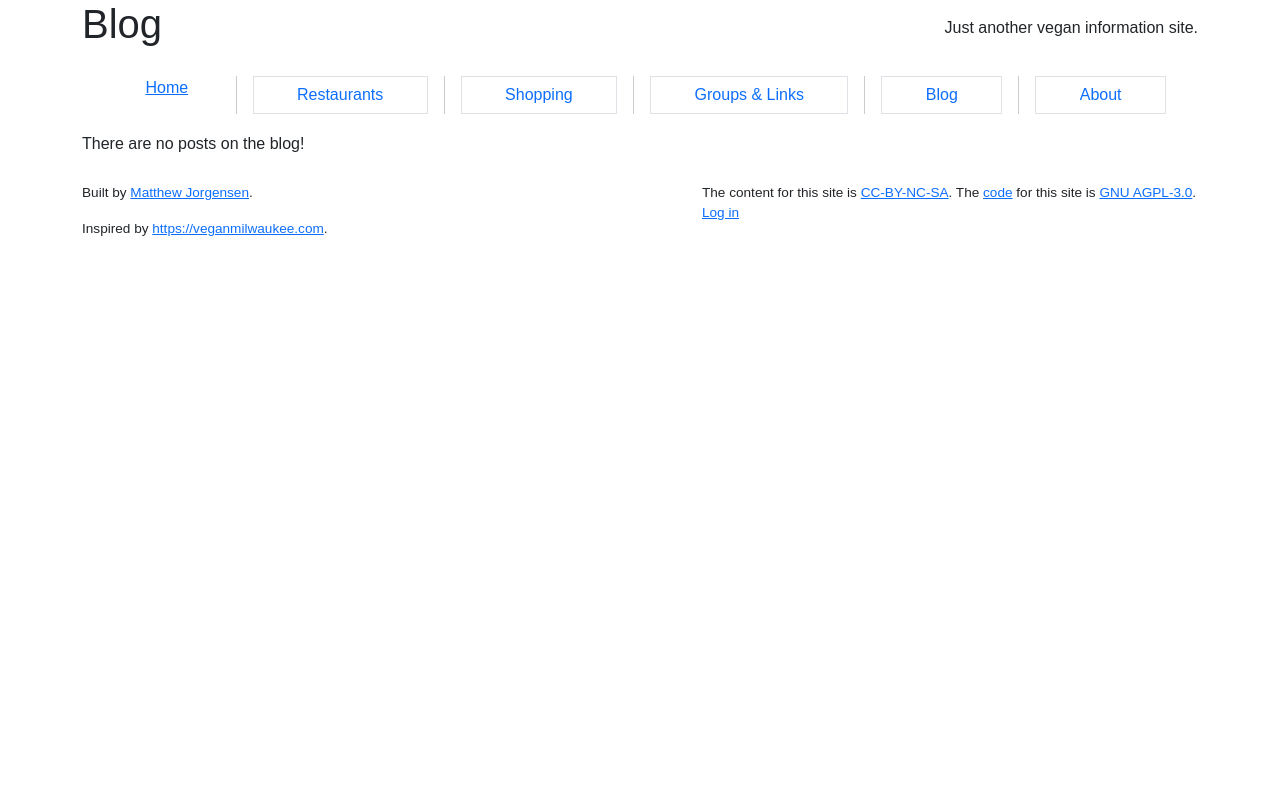
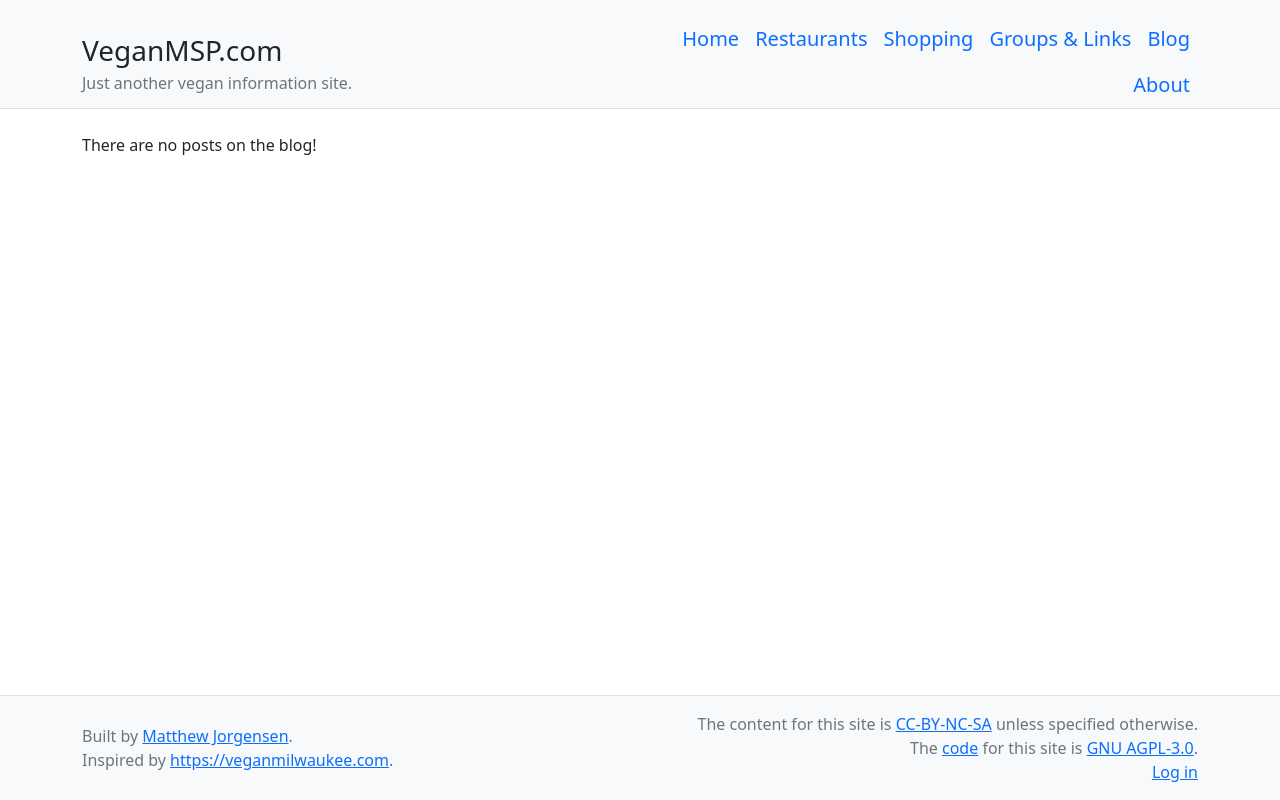
Before and after one commit to VeganMSP/veganmsp.com, a Django app: page /blog/ in a window 1280 px wide. Run offline with Django 3.2, Linux system fonts and the light colour scheme; data that the repository does not hold is empty; parts of the project's set-up code (start-up, migrations or seed data) failed here and were passed over; some libraries are stand-ins or nearby versions.

Commit message:
Update base.html and template includes

```diff
--- a/templates/base.html
+++ b/templates/base.html
@@ -7,54 +7,75 @@
 	<meta name="viewport" content="width=device-width, initial-scale=1" />
 
 	<link rel="stylesheet" href="{% static 'css/bootstrap.min.css' %}" />
-	<link rel="stylesheet" href="{% static 'css/style.css' %}" />
+	<!-- <link rel="stylesheet" href="{% static 'css/style.css' %}" /> -->
 	<title>{% block title %}VeganMSP.com{% endblock %}</title>
 </head>
 
-<body>
-	<div class="container">
-		<header>
-			<div class="header-col-1">
-				<h1 class="page-title">
-					{% block page_title %}
+<body class="d-flex flex-column vh-100">
+	<header class="flex-wrap align-items-center justify-content-center mb-4 border-bottom bg-light">
+		<div class="container mt-3">
+			<div class="row align-items-center">
+				<div class="col">
+					<div class="row">
+					<a class="d-flex align-items-center col-md-3 mb-2 mb-md-0 text-dark text-decoration-none" href="/">
+						<span class="fs-3">
 							VeganMSP.com
-					{% endblock %}
-				</h1>
+						</span>
+					</a>
 					</div>
-			<div class="tagline header-col-2"><span>
+					<div class="row">
+						<span class="text-muted">
 							Just another vegan information site.
-			</span></div>
+						</span>
+					</div>
+				</div>
+
+				<div class="col">
 					{% if user.is_authenticated %}
-			<div>
-				Welcome, {{user}} | <a href="{% url 'admin:index' %}">Admin</a> |
-				<a href="{% url 'logout' %}">Log out</a>
+					<div class="row">
+						<span class="text-end">
+							Welcome, {{user}} | <a href="{% url 'admin:index' %}">Admin</a> | <a href="{% url 'logout' %}">Log out</a>
+						</span>
 					</div>
 					{% endif %}
+
+					<div class="row">
+						<ul class="nav justify-content-end fs-5 col-12 col-md-auto mb-2 mb-md-0 w-100">
+							{% include 'includes/_nav.html' %}
+						</ul>
+					</div>
+				</div>
+			</div>
+		</div>
 	</header>
 
-		<nav>
-			{% include 'includes/_nav.html' %}
-		</nav>
-
+	<main class="flex-shrink-0">
+		<div class="container">
 			<div class="content">
 				{% block content %}{% endblock %}
 			</div>
+		</div>
+	</main>
 
-		<div class="footer">
-			<div class="footer-col-1">
+	<footer class="footer border-top mt-auto py-3 bg-light text-muted">
+		<div class="container">
+			<div class="row align-items-center">
+				<div class="col">
 					{% include "includes/_site-bio.html" %}
 				</div>
-			<div class="footer-col-2">
+
+				<div class="col text-end">
 					{% include "includes/_licenses.html" %}
 
 					{% if not user.is_authenticated %}
-				<p>
+					<p class="my-0">
 						<a href="{% url 'login' %}">Log in</a>
 					</p>
 					{% endif %}
 				</div>
 			</div>
 		</div>
+	</footer>
 	<script src="{% static 'js/bootstrap.bundle.min.js' %}"></script>
 </body>
 </html>
--- a/templates/includes/_licenses.html
+++ b/templates/includes/_licenses.html
@@ -1,5 +1,7 @@
-<div class="footer-licenses">
-	The content for this site is <a href="https://creativecommons.org/licenses/by-nc-sa/4.0/">CC-BY-NC-SA</a>.
+<p class="my-0">
+	The content for this site is <a href="https://creativecommons.org/licenses/by-nc-sa/4.0/">CC-BY-NC-SA</a> unless specified otherwise.
+</p>
+<p class="my-0">
 	The <a href="https://github.com/VeganMSP/veganmsp.com">code</a> for
-  this site is <a href="https://www.gnu.org/licenses/agpl-3.0.txt">GNU AGPL-3.0</a>.
-</div>
+	this site is <a href="https://www.gnu.org/licenses/agpl-3.0.txt">GNU AGPL-3.0</a>.
+</p>
--- a/templates/includes/_nav.html
+++ b/templates/includes/_nav.html
@@ -1,32 +1,28 @@
-<div class="navigation">
-  <ul class="nav" role="menu">
-    <li class="nav-home" role="menuitem">
-      <a href="/">Home</a>
+<li>
+  <a class="nav-link px-2" href="/">Home</a>
 </li>
-    <li class="nav-restaurants" role="menuitem">
-      <a class="page-link" href="{% url 'info:restaurant_list' %}" target="_self">
+<li>
+  <a class="nav-link px-2" href="{% url 'info:restaurant_list' %}" target="_self">
     Restaurants
   </a>
 </li>
-    <li class="nav-shopping" role="menuitem">
-      <a class="page-link" href="{% url 'info:shopping_index' %}" target="_self">
+<li>
+  <a class="nav-link px-2" href="{% url 'info:shopping_index' %}" target="_self">
     Shopping
   </a>
 </li>
-    <li class="nav-links" role="menuitem">
-      <a class="page-link" href="{% url 'info:links_index' %}" target="_self">
+<li>
+  <a class="nav-link px-2" href="{% url 'info:links_index' %}" target="_self">
     Groups & Links
   </a>
 </li>
-    <li class="nav-blog" role="menuitem">
-      <a class="page-link" href="{% url 'blog:index' %}" target="_self">
+<li>
+  <a class="nav-link px-2" href="{% url 'blog:index' %}" target="_self">
     Blog
   </a>
 </li>
-    <li class="nav-about" role="menuitem">
-      <a class="page-link" href="{% url 'info:about' %}" target="_self">
+<li>
+  <a class="nav-link px-2" href="{% url 'info:about' %}" target="_self">
     About
   </a>
 </li>
-  </ul>
-</div>
--- a/templates/includes/_site-bio.html
+++ b/templates/includes/_site-bio.html
@@ -1,10 +1,6 @@
-<div class="footer-site-bio">
-	<p>
-		Built by <a target="_blank" rel="noopener"
-		href="https://jrgnsn.net">Matthew Jorgensen</a>.
-	</p>
-	<p>
-		Inspired by <a target="_blank" rel="noopener"
-		href="https://veganmilwaukee.com/">https://veganmilwaukee.com</a>.
-	</p>
-</div>
+<p class="my-0">
+	Built by <a target="_blank" rel="noopener" href="https://jrgnsn.net">Matthew Jorgensen</a>.
+</p>
+<p class="my-0">
+	Inspired by <a target="_blank" rel="noopener" href="https://veganmilwaukee.com/">https://veganmilwaukee.com</a>.
+</p>
```
Lines whose indentation alone changed are shown as unchanged.
